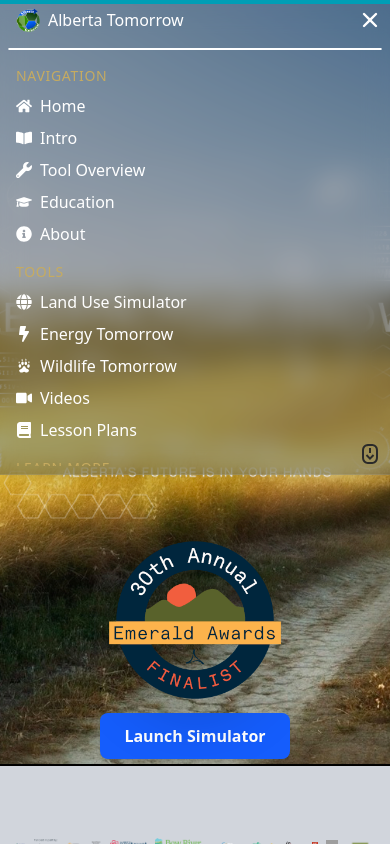
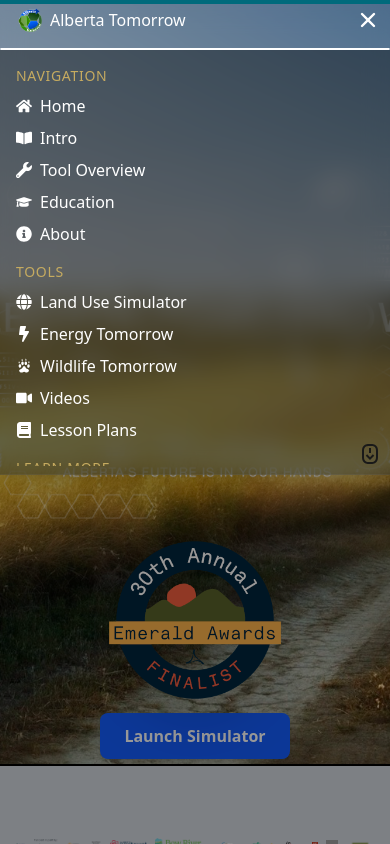
Before and after one commit to ChaceN89/ab-tomorrow-static-home-page-v2, a React (Vite) app: page / in a window 390 px wide. Both pictures are taken after a click on the button 370 px from the left and 20 px from the top of the page. Shown: the top 844 px of the page. Built offline with nearby package versions, Linux system fonts and the light colour scheme; no server answers; grey boxes are pictures that could not be loaded.

Commit message:
updated navvbar with better responsivness

```diff
--- a/src/components/navbar/LinkItem.jsx
+++ b/src/components/navbar/LinkItem.jsx
@@ -64,7 +64,7 @@ export default function LinkItem({
   };
 
   return (
-    <div className="relative">
+    <div className="relative hover:cursor-pointer">
       {/* External Link */}
       {href && (
         <a
--- a/src/components/navbar/MobileMenu.jsx
+++ b/src/components/navbar/MobileMenu.jsx
@@ -1,10 +1,32 @@
+/**
+ * @file MobileMenu.jsx
+ * @module MobileMenu
+ * @desc Responsive mobile dropdown menu for navigation. Expands from beneath the navbar with smooth Framer Motion animations.
+ *
+ * @see {@link https://www.framer.com/motion/ | Framer Motion Documentation}
+ *
+ * @author Chace Nielson
+ * @created Mar 21, 2025
+ * @updated Mar 21, 2025
+ *
+ * @notes
+ * - Prevents body scroll while open
+ * - Closes on screen resize (md and up)
+ * - Dismisses on outside click using backdrop overlay
+ * - Uses shared dropdownVariants for animation
+ */
+
 import React, { useEffect } from 'react'
 import { AnimatePresence, motion } from 'framer-motion'
+
+// Data
 import { dropdownVariants, scrollLinks, toolsDropDown, learnMoreDropDown } from "../../data/navData";
-import LinkItem from './LinkItem';
-import { FaChevronDown } from "react-icons/fa";
+
+// Icons
 import { RiScrollToBottomLine } from "react-icons/ri";
 
+// COmponent
+import LinkItem from './LinkItem';
 import DonateButton from './DonateButton';
 
 function MobileMenuSection({ title, items, isRouter }) {
@@ -29,16 +51,31 @@ function MobileMenuSection({ title, items, isRouter }) {
   )
 }
 
-function MobileMenu({ isOpen }) {
+function MobileMenu({setIsOpen, isOpen }) {
+
   useEffect(() => {
-    document.body.classList.toggle("overflow-hidden", isOpen)
-    return () => document.body.classList.remove("overflow-hidden")
-  }, [isOpen])
+    // Toggle body overflow based on menu open state
+    document.body.classList.toggle("overflow-hidden", isOpen);
+
+    // Resize handler to auto-close menu on md+
+    const handleResize = () => {
+      if (window.innerWidth >= 768) {
+        setIsOpen(false);
+      }
+    };
+
+    window.addEventListener("resize", handleResize);
+
+    // Cleanup
+    return () => {
+      document.body.classList.remove("overflow-hidden");
+      window.removeEventListener("resize", handleResize);
+    };
+  }, [isOpen, setIsOpen]);
+
 
   return (
     <div className="md:hidden w-full z-30">
-
-
       <AnimatePresence initial={false}>
         {isOpen && (
           <motion.div
@@ -47,24 +84,20 @@ function MobileMenu({ isOpen }) {
             animate="visible"
             exit="exit"
             variants={dropdownVariants}
-            className="w-full"
+            className="w-full overflow-hidden"
           >
             {/* Sticky Top Divider */}
-            <div className="sticky top-0 z-10 ">
-              <hr className="border-white border-1 rounded-4xl mt-4 mx-2" />
-            </div>
-            <div className="absolute sm:hidden bottom-2 right-2 text-secondary">
-                        <RiScrollToBottomLine size={24} />
-                      </div>
+            <hr className="border-white border-1 rounded-4xl mt-4  sticky top-0 z-10" />
+            <div className="absolute sm:hidden bottom-2 right-2 text-secondary"><RiScrollToBottomLine size={24} /></div>
+            <div onClick={() => setIsOpen(false)} className="fixed bg-black/40 z-0 h-screen w-full p-4"/>
+
 
             {/* Scrollable Content */}
             <div className="p-4 max-h-[26rem] overflow-y-auto scroll-element relative grid sm:grid-cols-2 gap-y-4">
               <MobileMenuSection title="Navigation" items={scrollLinks} />
               <MobileMenuSection title={toolsDropDown.title} items={toolsDropDown.list} />
               <MobileMenuSection title={learnMoreDropDown.title} items={learnMoreDropDown.list} isRouter />
-              <div className='py-4'>
-                <DonateButton />
-              </div>
+              <div className='py-4'><DonateButton /></div>
             </div>
           </motion.div>
         )}
--- a/src/components/navbar/NavBar.jsx
+++ b/src/components/navbar/NavBar.jsx
@@ -7,11 +7,11 @@
  *
  * @author Chace Nielson
  * @created Mar 14, 2025
- * @updated Mar 17, 2025
+ * @updated Mar 21, 2025
  *
  *
  * @notes
- * this use to be used to shortd the nav bar lg:min-w-[calc(100%-14rem)]
+ * Is responsive
  */
 
 import React, { useState, useEffect } from "react";
@@ -22,7 +22,7 @@ import NavLogo from "./NavLogo";
 import DonateButton from "./DonateButton";
 
 // Nav data
-import {toolsDropDown, learnMoreDropDown, scrollLinks, donateInfo} from "../../data/navData";
+import {toolsDropDown, learnMoreDropDown, scrollLinks} from "../../data/navData";
 
 // Icons
 import { BsHexagonHalf } from "react-icons/bs";
@@ -52,7 +52,7 @@ export default function NavBar() {
 
   return (
     <nav
-      className="fixed z-40 top-0 left-0 min-w-full py-2 backdrop-blur-md bg-gray-800/60 shadow-lg border-b border-white/10 2xl:min-w-[calc(100%-14rem)]"
+      className="fixed z-40 top-0 left-0 min-w-full py-2 backdrop-blur-md bg-gray-200/20 shadow-lg border-b border-white/10 2xl:min-w-[calc(100%-14rem)]"
       style={{
         backgroundColor: `rgba(31, 41, 55, ${isHomePage ? Math.min(0.75, 0.4 + scrollY / 1000) : 0.75})`
       }}
@@ -111,7 +111,7 @@ export default function NavBar() {
           </button>
 
       </div>
-      <MobileMenu isOpen={isMobileMenuOpen}/>
+      <MobileMenu setIsOpen={setIsMobileMenuOpen} isOpen={isMobileMenuOpen}/>
     </nav>
   );
 }
--- a/src/components/navbar/NavDropdown.jsx
+++ b/src/components/navbar/NavDropdown.jsx
@@ -14,7 +14,7 @@
  *
  * @author Chace Nielson
  * @created 2025-01-10
- * @updated 2025-03-17
+ * @updated 2025-03-21
  */
 
 import React, { useState, useRef, useEffect } from "react";
@@ -25,10 +25,6 @@ import { dropdownVariants } from "../../data/navData";
 
 
 export default function NavDropdown({ items, title, openToLeft = false }){
-
-
-
-
 
   // References
   const [isOpen, setIsOpen] = useState(false);
@@ -78,7 +74,7 @@ export default function NavDropdown({ items, title, openToLeft = false }){
           {title}
           <FaChevronRight
             size={12}
-            className={`transition-transform duration-400 ${isOpen ? "rotate-90 translate-y-0.5" : "rotate-0"}`}
+            className={`transition-transform duration-400 ${isOpen ? "rotate-90 translate-0.5" : "rotate-0"}`}
           />
         </span>
       </button>
--- a/src/components/ui-utils/ScrollProgress.jsx
+++ b/src/components/ui-utils/ScrollProgress.jsx
@@ -29,7 +29,7 @@ export default function ScrollProgress() {
     <>
       {/* Custom Scroll Progress Bar */}
       <motion.div
-        className="fixed top-0 left-0 w-full h-1 bg-primary origin-left z-50"
+        className="fixed top-0 left-0 w-full h-1 bg-primary-alt origin-left z-50"
         style={{ scaleX: springScrollYProgress }}
       />
     </>
--- a/src/index.css
+++ b/src/index.css
@@ -63,7 +63,7 @@ body::-webkit-scrollbar {
 
 /* the padding in the x for all pages  */
 .page-width {
-  @apply px-2 xl:px-14 2xl:px-20;
+  @apply px-2.5 xl:px-14 2xl:px-20;
 }
 
 
```
